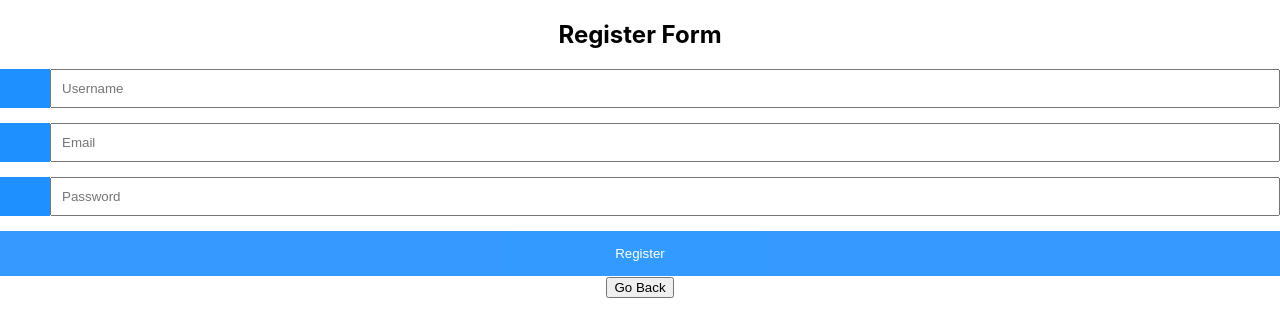
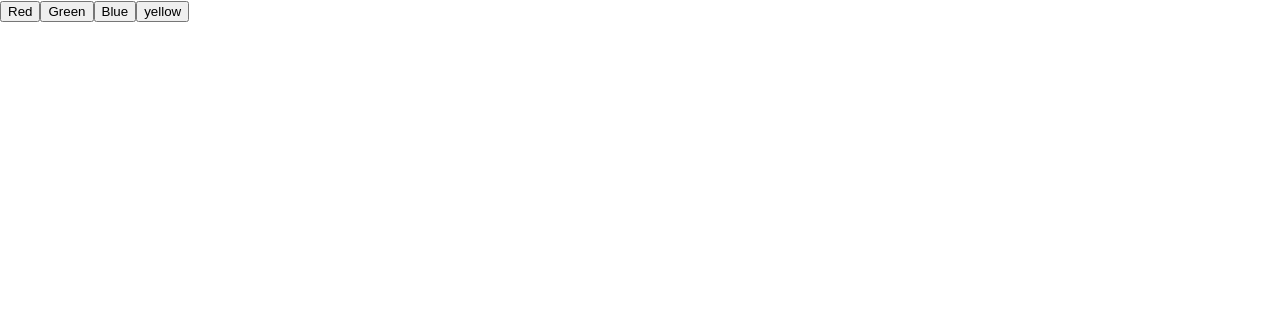
Before and after one commit to suryatejamuthyala/React_t, a React (Create React App) app in the folder React/hello-world/: page / in a window 1280 px wide. Shown: the top 336 px of the page. Built offline with nearby package versions, Linux system fonts and the light colour scheme.

Commit message:
bg color changes

```diff
--- a/React/hello-world/src/App.js
+++ b/React/hello-world/src/App.js
@@ -1,18 +1,26 @@
-import React, {useState} from 'react';
-import Login from './registrationform/Login';
-import login from './registrationform/Login';
-import Register from './registrationform/Register';
+import { useState, useEffect } from 'react'
 
-const HelloComponent = () => {
-    const [currentForm, setCurrentForm] = useState('login')
-    const form = (formName) => {
-        setCurrentForm(formName)
-    }
-    return (<div className='App'>
-            {currentForm === login ? <Login onFormSwitch={form}/> : <Register onFormSwitch={form}/>}
-        </div>
+function App() {
 
-    );
-};
+  const [color, setColor] = useState("white")
 
-export default HelloComponent;
+  const click = color => {
+    setColor(color)
+  }
+
+  useEffect(() => {
+    document.body.style.backgroundColor = color
+  }, [color])
+
+
+  return (
+    <div className="App">
+      <button onClick={() => click("red")}>Red</button>
+      <button onClick={() => click("green")}>Green</button>
+      <button onClick={() => click("blue")}>Blue</button>
+      <button onClick = {() => click("yellow")}>yellow</button>
+    </div>
+  )
+}
+
+export default App;
```
